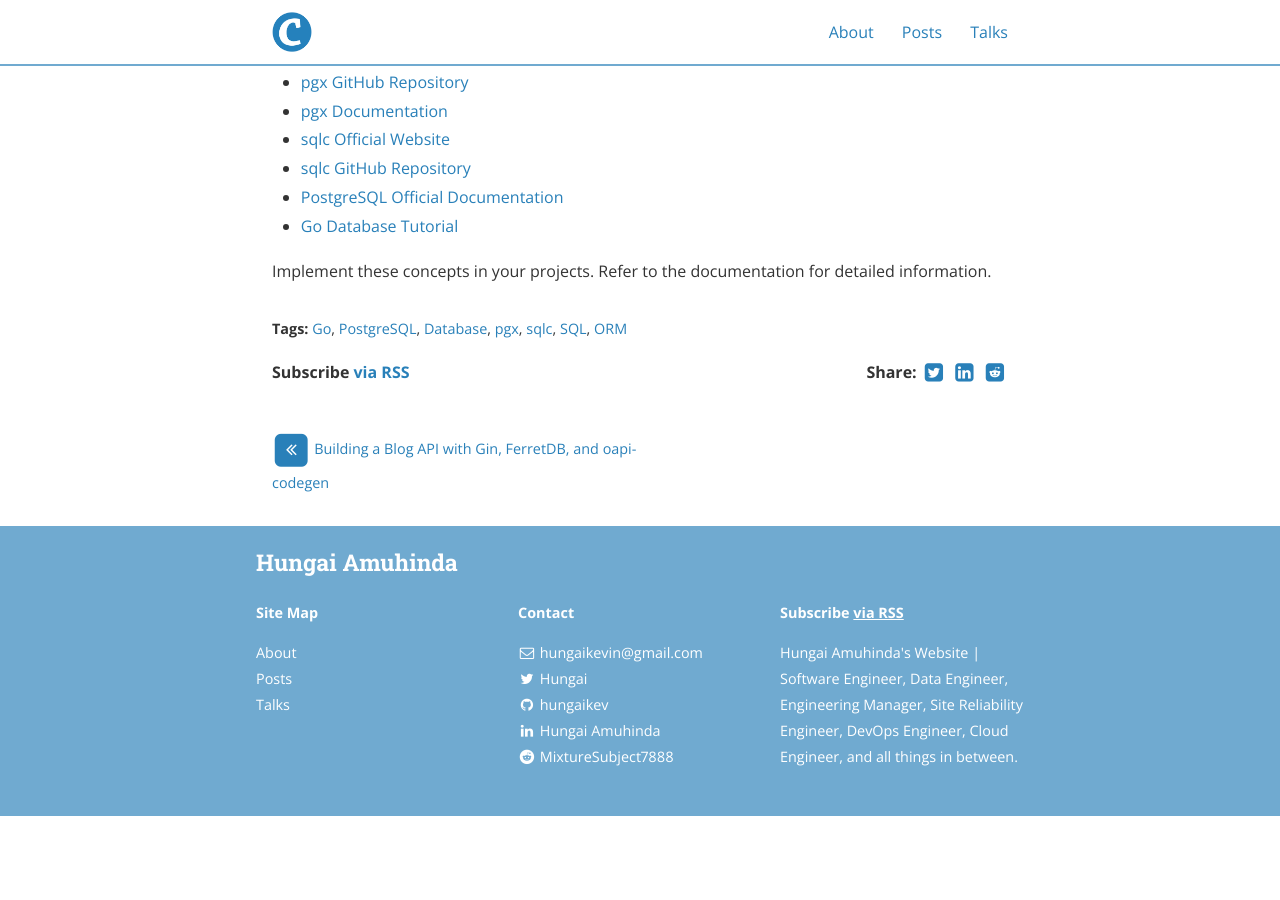
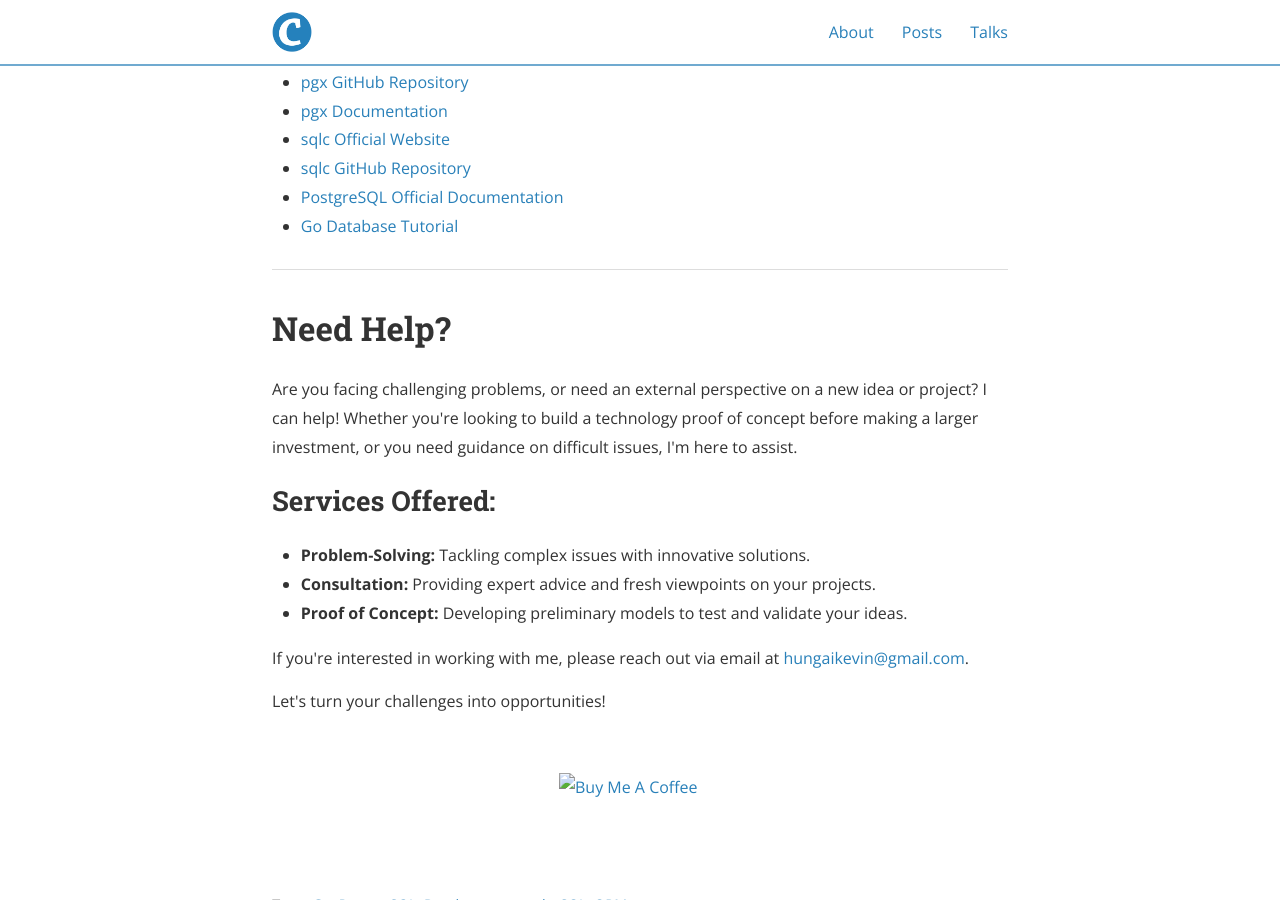
Before and after one commit to hungaikev/hungaikev.github.io, a Jekyll site: the page built from _posts/2024-10-10-sqlc.md, in a window 1280 px wide and 900 px high, scrolled down 9715 px. Built offline with Jekyll 4.4.1, drawn with Linux system fonts in a browser that asks for light colours; nearby versions of some CDN libraries; before the commit the page ends 10531 px from its top, so only the background shows below that.

Commit message:
sql blog

```diff
--- a/_posts/2024-10-10-sqlc.md
+++ b/_posts/2024-10-10-sqlc.md
@@ -406,4 +406,5 @@ Explore these resources to deepen your understanding:
 - [PostgreSQL Official Documentation](https://www.postgresql.org/docs/)
 - [Go Database Tutorial](https://go.dev/doc/tutorial/database-access)
 
-Implement these concepts in your projects. Refer to the documentation for detailed information.
+
+{% include jd-course.html %}
```
Also changed, not shown: 1 other file.
